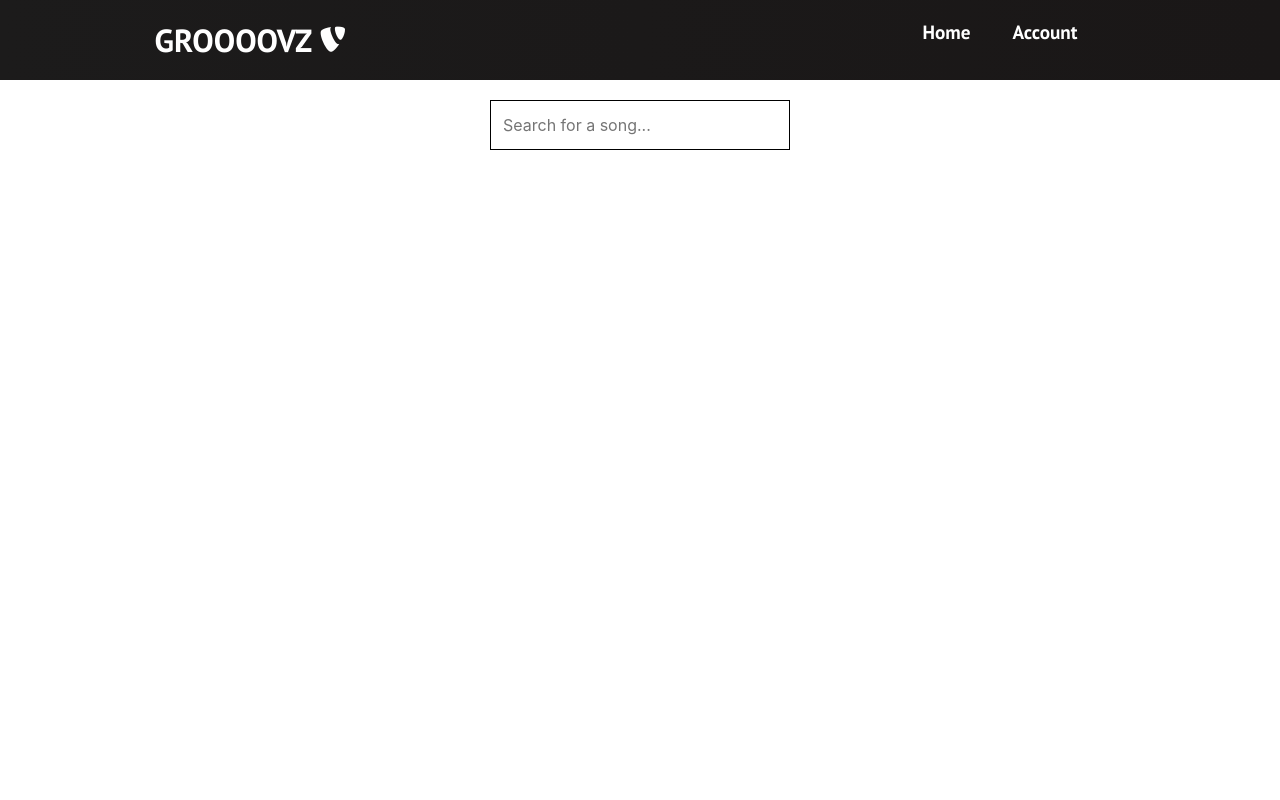
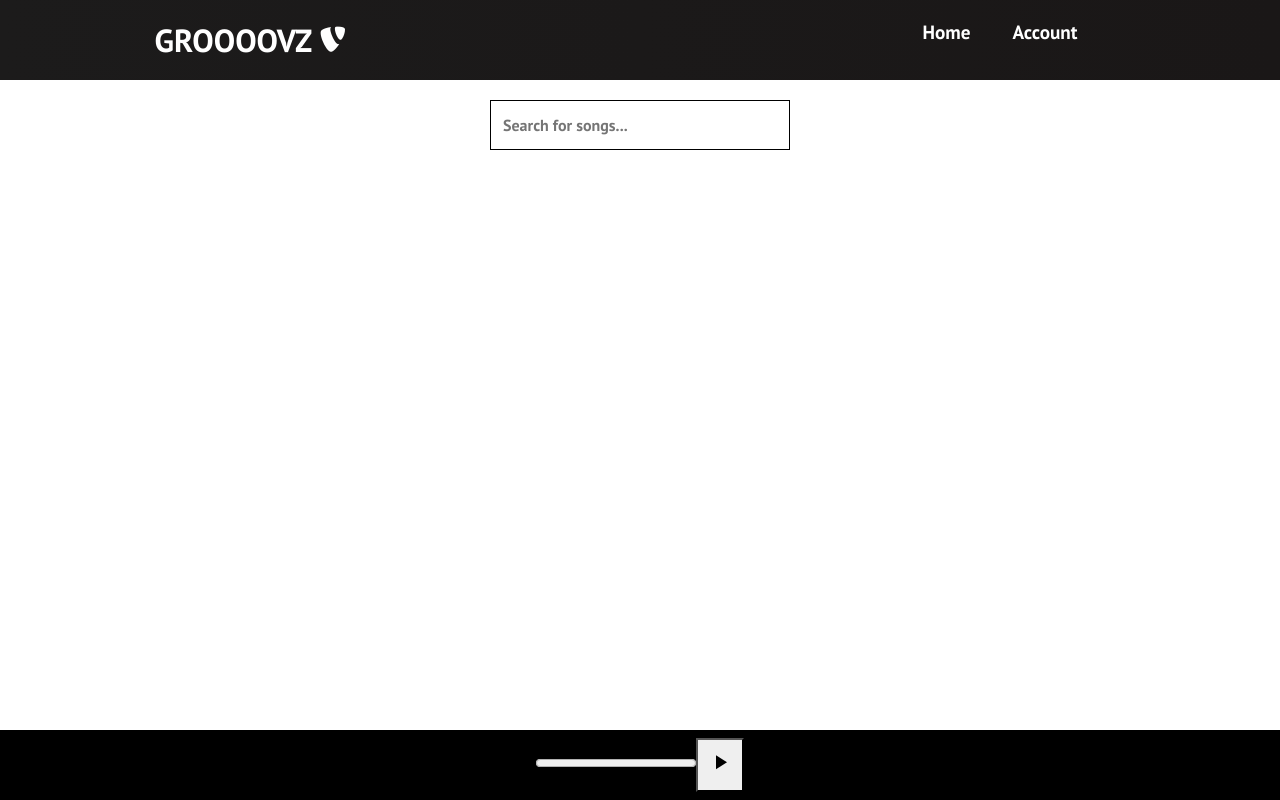
Before and after one commit to R4V1-11/Grooovz, a React (Create React App) app: page /grooovz in a window 1280 px wide. Built offline with nearby package versions, Linux system fonts and the light colour scheme.

Commit message:
Progress in search bar and song display

```diff
--- a/src/components/Grooovz_player.css
+++ b/src/components/Grooovz_player.css
@@ -197,3 +197,30 @@
     justify-content: center;
 
   }
+
+  .search-input
+  {
+      display: block;
+      margin: 20px auto 0;
+      width: 300px;
+      padding: 12px;
+      border: 1px solid black;
+  }
+
+  .search-results {
+    display: flex;
+    flex-wrap: wrap;
+    gap: 20px;
+  }
+
+  .search-result-item {
+    flex-basis: calc(33.33% - 20px);
+    /* additional styles for each search result item */
+  }
+
+  /* Media Query for Mobile */
+  @media (max-width: 767px) {
+    .search-result-item {
+      flex-basis: 100%;
+    }
+  }
--- a/src/components/Grooovz_player.jsx
+++ b/src/components/Grooovz_player.jsx
@@ -19,15 +19,40 @@ function Grooovz_player() {
   const [play, setPlay] = useState(false);
   const [audio, setAudio] = useState(new Audio());
 
-
-  function pauseTrack(trackId) {
-    const track = searchResults.find((t) => t.id === trackId);
-    if (track && track.audio) {
-      track.audio.pause();
+  const searchSong = (query) => {
+    const options = {
+      method: 'GET',
+      headers: {
+        'X-RapidAPI-Key': 'c7d3fd8ef1mshf2f9a69b487015ap14e363jsn91d71f5e575f',
+        'X-RapidAPI-Host': 'deezerdevs-deezer.p.rapidapi.com'
       }
     };
 
+    fetch(`https://deezerdevs-deezer.p.rapidapi.com/search?q=${query}`, options)
+      .then(response => response.json())
+      .then(response => {
+        console.log(response);
+        const songs = response.data;
+        setSearchResults(songs); // Update search results state with retrieved songs
+      })
+      .catch(err => console.error(err));
+  };
 
+  const playSong = (previewUrl) => {
+    const audio = new Audio(previewUrl);
+    audio.play();
+  };
+
+  const handleSearchInputChange = (event) => {
+    const query = event.target.value;
+    setSearchTerm(query);
+  };
+
+  const handleSearchInputKeyPress = (event) => {
+    if (event.key === 'Enter') {
+      searchSong(searchTerm);
+    }
+  };
 
   return (
     <>
@@ -61,41 +86,30 @@ function Grooovz_player() {
               </ul>
             </div>
           </nav>
-
-          <div className="track-container">
-            {searchResults.map((track) => (
-              <div key={track.id} className="track-item">
-                <img src={track.album.cover_small} alt={track.title} className="track-item-img" />
-                <div className="track-item-info">
-                  <p className="track-item-title">{track.title}</p>
-                  <p className="track-item-artist">{track.artist.name}</p>
+          <div className="search-container">
+              <input
+                    type="search"
+                    className="search-input"
+                    placeholder="Search for songs..."
+                    value={searchTerm}
+                    onChange={handleSearchInputChange}
+                    onKeyPress={handleSearchInputKeyPress}
+              />
+              <ul className="search-results">
+            {searchResults.map((song) => (
+              <li key={song.id} className="search-result-item">
+                <h1 className="search-result-title">{song.title}</h1>
+                <p>Artist: {song.artist.name}</p>
+                <p>Album: {song.album.title}</p>
+                <img src={song.album.cover_medium} alt="Album Cover"></img>
+                <audio src={song.preview} controls></audio>
+              </li>
+            ))}
+          </ul>
                             </div>
-                <div className="playbar">
-                  {currentTrack && currentTrack.id === track.id && (
-                    <Icon
-                      path={play ? mdiPause : mdiPlay}
-                      size={1}
-                      className="track-item-play-pause"
-                      onClick={() => setPlay(!play)}
-                    />
-                  )}
-                  {currentTrack && currentTrack.id !== track.id && (
-                    <Icon
-                      path={mdiPlay}
-                      size={1}
-                      className="track-item-play-pause"
-                      onClick={() => {
-                        pauseTrack(currentTrack.id);
-                        setCurrentTrack(track);
-                        setPlay(true);
-                      }}
-                    />
-                  )}
+                          <div className="playbar-container">
+                            <PlayBar />
                           </div>
-              </div>
-            ))}
-          </div>
-
                         </div>
                       ) : null}
                     </>
--- a/src/components/deezer.js
+++ b/src/components/deezer.js
@@ -1,4 +1,4 @@
-const searchInput = document.createElement('input');
+/*const searchInput = document.createElement('input');
 searchInput.type = "search";
 searchInput.placeholder = "Search for a song...";
 searchInput.style.display = "block";
@@ -13,7 +13,7 @@ const songsContainer = document.createElement('div'); // Use a container to hold
 document.body.appendChild(songsContainer);
 
 // Function to fetch song data
-export const searchSong = (query) => { // Update function name to reflect plural 'searchSongs'
+const searchSong = (query) => { // Update function name to reflect plural 'searchSongs'
 	const options = {
 		method: 'GET',
 		headers: {
@@ -71,4 +71,4 @@ searchInput.addEventListener('keydown', (event) => {
 		const query = event.target.value;
 		searchSong(query);
 	}
-});
+});*/
```
Lines whose indentation alone changed are shown as unchanged.
